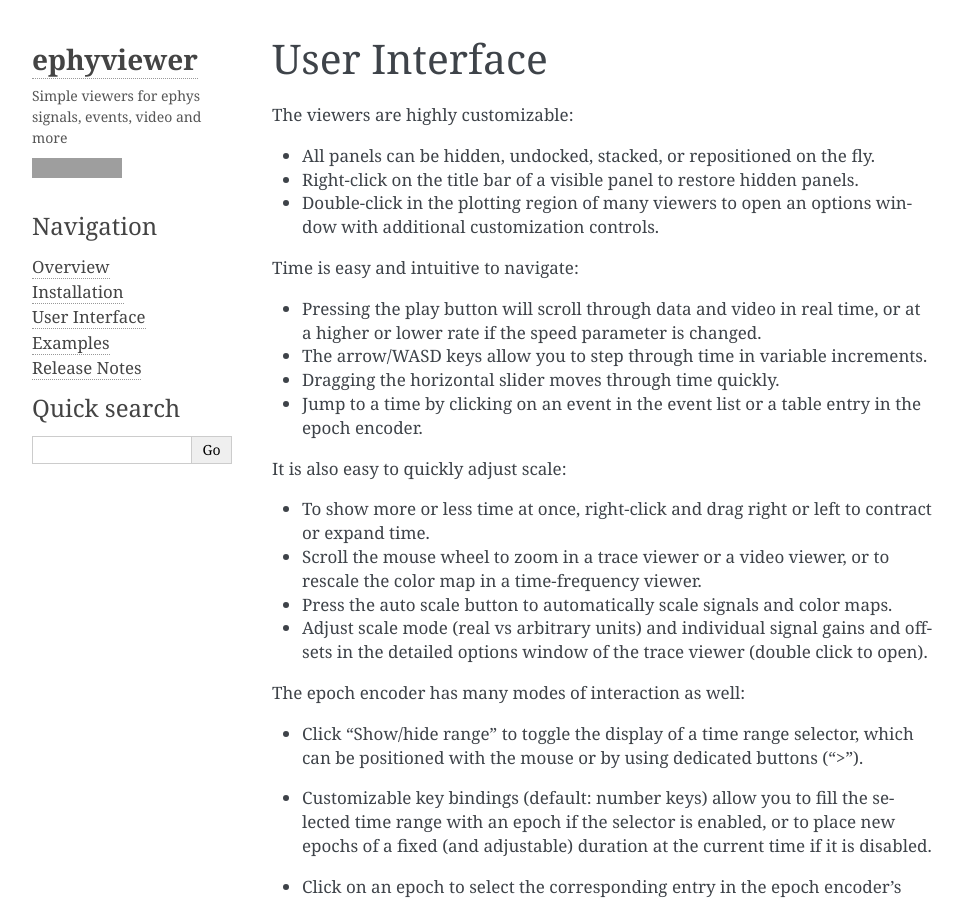
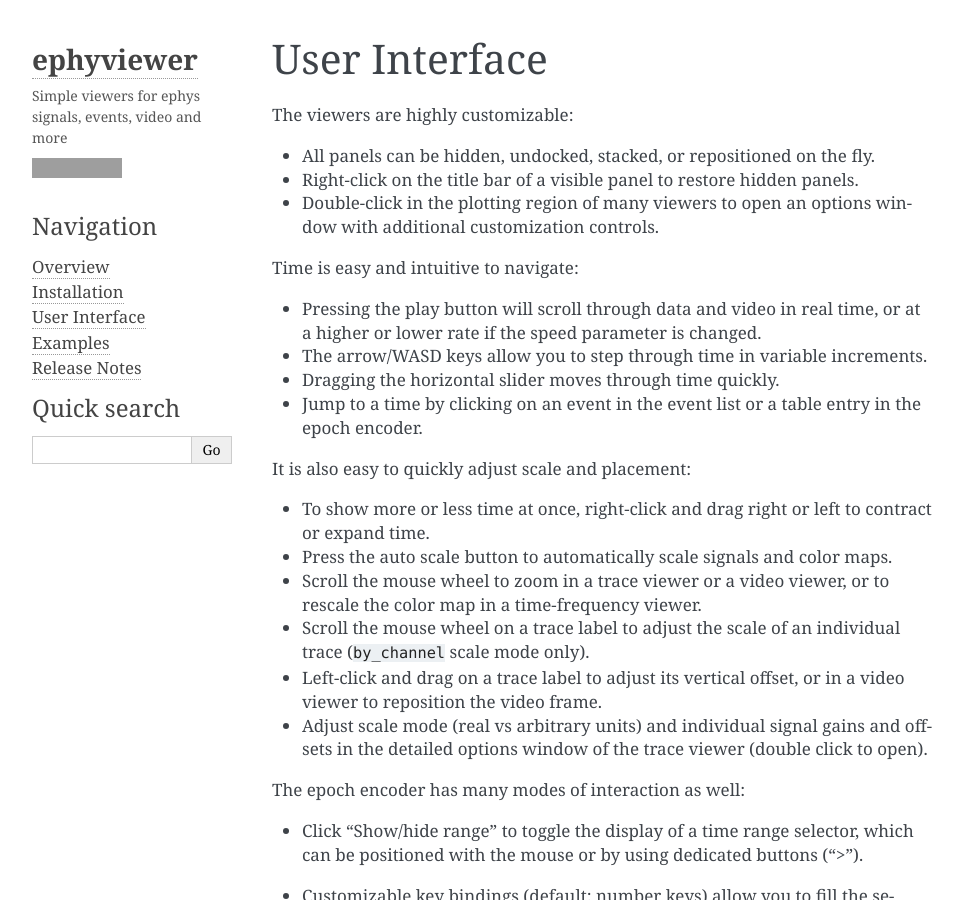
Before and after one commit to NeuralEnsemble/ephyviewer, a Sphinx documentation site: the page built from doc/interface.rst, in a window 1280 px wide and 900 px high, cut to the strip 0-900 px from the top of the window. Shown: the whole strip, without its empty margins (148-1111 px from the left). Built offline with Sphinx 7.4.7, drawn with Linux system fonts in a browser that asks for light colours; grey boxes are pictures that could not be loaded.

Commit message:
Document new trace label interaction features

```diff
--- a/doc/interface.rst
+++ b/doc/interface.rst
@@ -19,13 +19,17 @@ Time is easy and intuitive to navigate:
 * Jump to a time by clicking on an event in the event list or a table entry in
   the epoch encoder.
 
-It is also easy to quickly adjust scale:
+It is also easy to quickly adjust scale and placement:
 
 * To show more or less time at once, right-click and drag right or left to
   contract or expand time.
+* Press the auto scale button to automatically scale signals and color maps.
 * Scroll the mouse wheel to zoom in a trace viewer or a video viewer, or to
   rescale the color map in a time-frequency viewer.
-* Press the auto scale button to automatically scale signals and color maps.
+* Scroll the mouse wheel on a trace label to adjust the scale of an individual
+  trace (``by_channel`` scale mode only).
+* Left-click and drag on a trace label to adjust its vertical offset, or in a
+  video viewer to reposition the video frame.
 * Adjust scale mode (real vs arbitrary units) and individual signal gains and
   offsets in the detailed options window of the trace viewer (double click to
   open).
```
